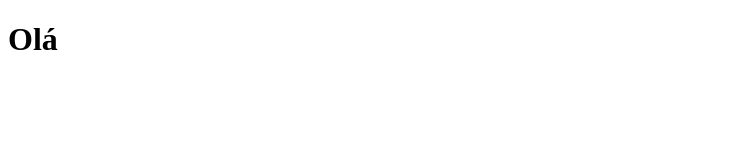
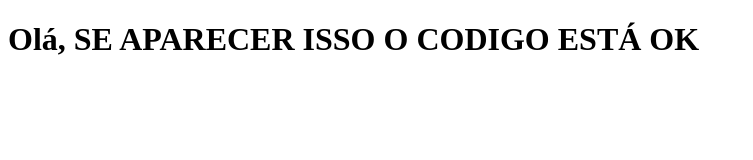
Before and after one commit to CalebeXimenes07/teste-html-analyzer, a plain HTML site: page index.html in a window 1280 px wide. Shown: the whole page, without its empty margins (0-753 px from the left). Drawn offline with Linux system fonts and the light colour scheme.

Commit message:
Atualizando HtmlAnalyzer.html para index.html

```diff
--- a/HtmlAnalyzer.html
+++ b/index.html
@@ -9,7 +9,7 @@
     <div class="box">
 
         <h1>
-            Olá
+            Olá, SE APARECER ISSO O CODIGO ESTÁ OK
         </h1>
 
     </div>
```
